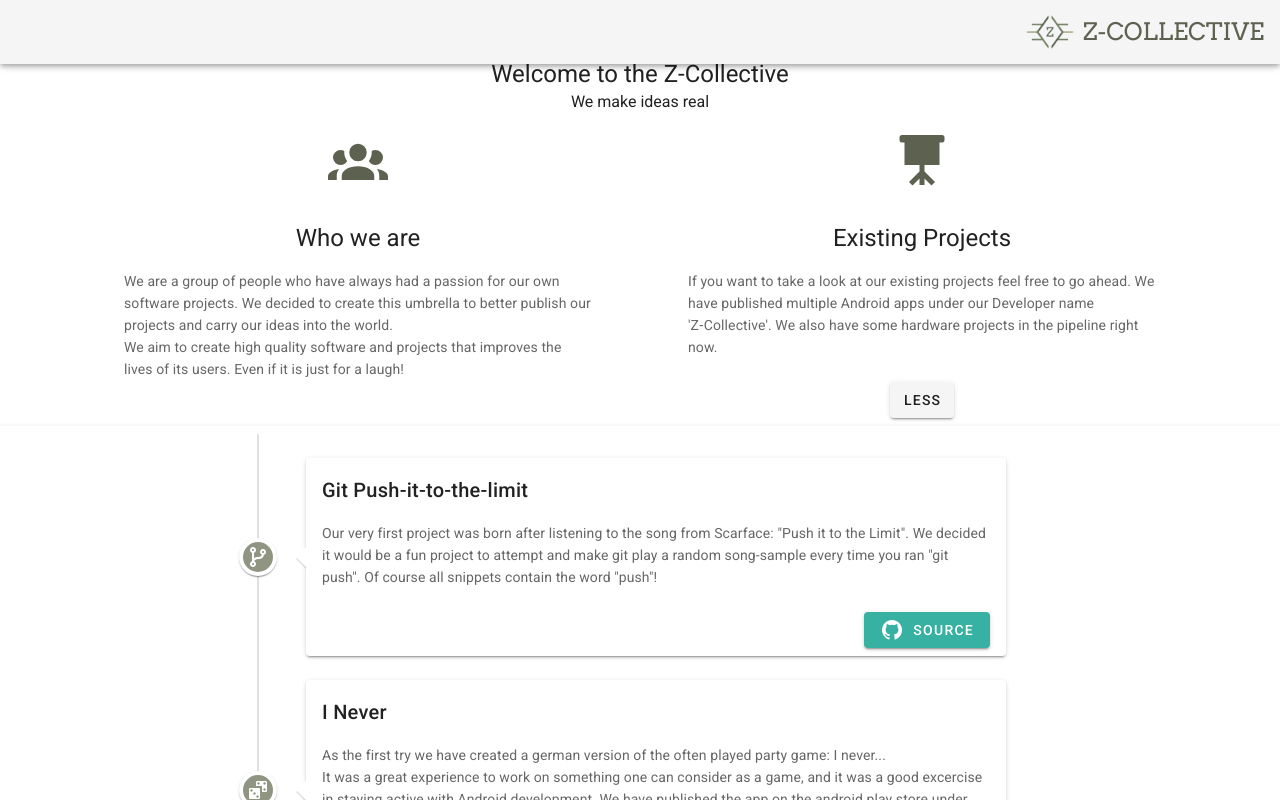
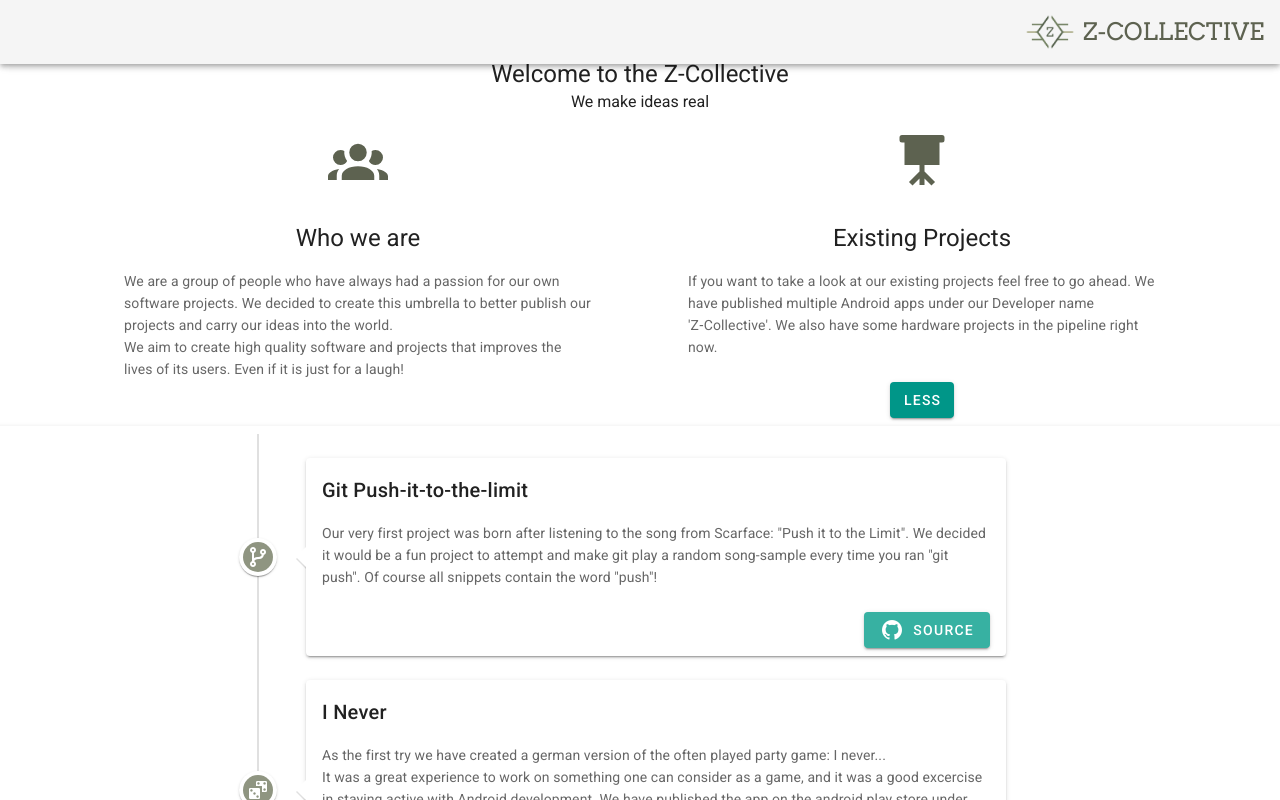
Before and after one commit to ZCollective/z-collective-website, a Vue app: page /#/ in a window 1280 px wide. Both pictures are taken after a click on the button "MORE". Shown: the part 562-1362 px from the top of the page. Built offline with nearby package versions, Linux system fonts and the light colour scheme.

Commit message:
improved projects view toggling

```diff
--- a/src/components/Info.vue
+++ b/src/components/Info.vue
@@ -39,7 +39,7 @@
           <v-card-actions>
             <v-spacer></v-spacer>
             <v-btn  color="secondary" v-if="expand===null" @click="expand=0">More</v-btn>
-            <v-btn v-else @click="expand=null">Less</v-btn>
+            <v-btn color="secondary" v-else @click="expand=null">Less</v-btn>
             <v-spacer></v-spacer>
           </v-card-actions>
         </v-card>
@@ -49,6 +49,9 @@
           <v-expansion-panel :key="0">
             <v-expansion-panel-content>
               <Projects/>
+              <v-row justify="center" class="mb-2">
+                <v-btn color="secondary" @click="expand=null">Less</v-btn>
+              </v-row>
             </v-expansion-panel-content>
           </v-expansion-panel>
         </v-expansion-panels>
```
